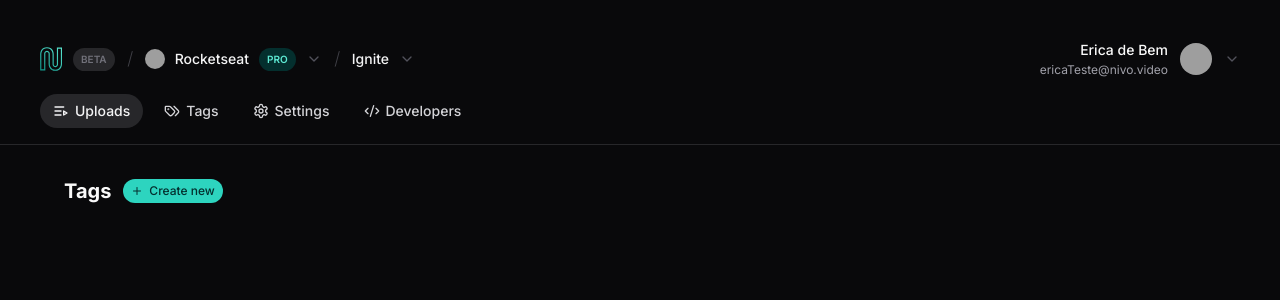
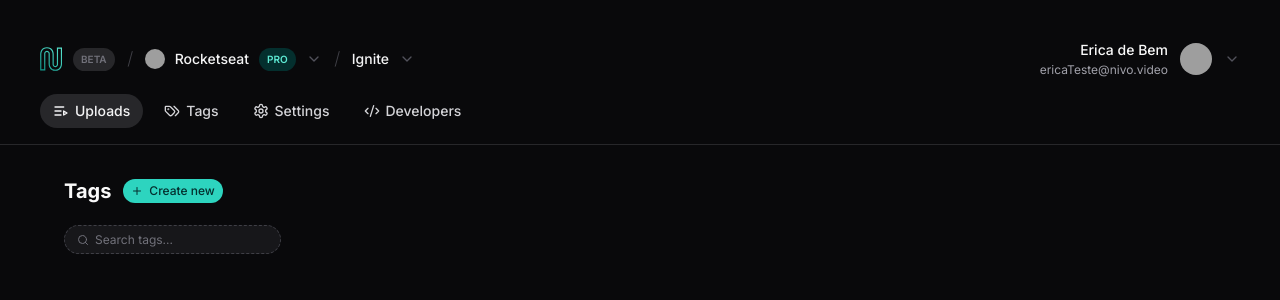
Before and after one commit to ericadebem/app-react-003, a React (Vite) app: page / in a window 1280 px wide. Shown: the top 300 px of the page. Built offline with nearby package versions, Linux system fonts and the light colour scheme; grey boxes are pictures that could not be loaded.

Commit message:
Add lucide-react Search component and implement tag search functionality

```diff
--- a/src/app.tsx
+++ b/src/app.tsx
@@ -1,7 +1,10 @@
-import { Plus } from "lucide-react";
+import { Plus, Search } from "lucide-react";
 import { Header } from "./components/header";
 import { Tabs } from "./components/tabs";
 import { Button } from "./components/ui/button";
+import { Control, Input } from "./components/ui/input";
+
+
 
 export function App() {
   return (
@@ -18,6 +21,13 @@ export function App() {
             Create new
           </Button>
         </div>
+
+        <div className="flex items-center justify-between">
+          <Input variant="filter">
+            <Search className="size-3" />
+            <Control placeholder="Search tags..."/>
+          </Input>
+        </div>
       </main>
     </div>
   );
```
